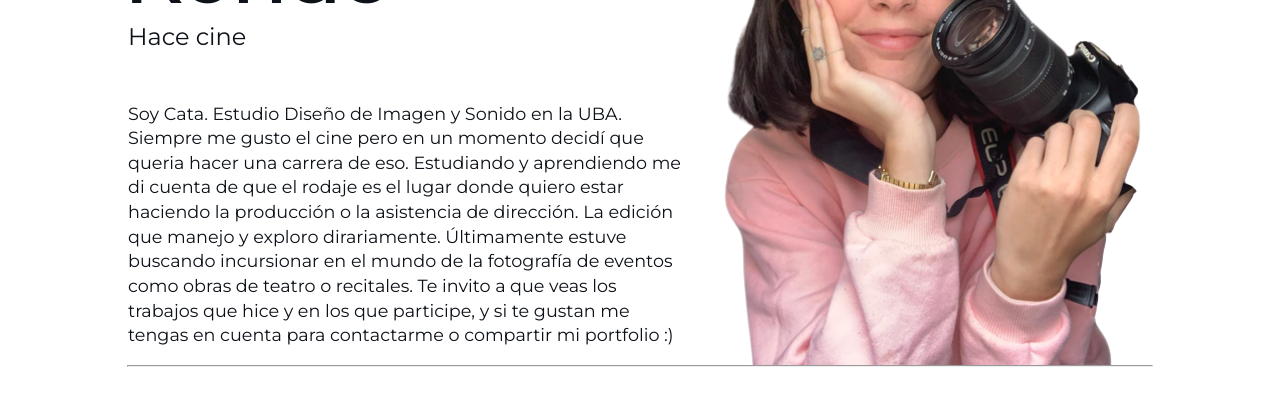
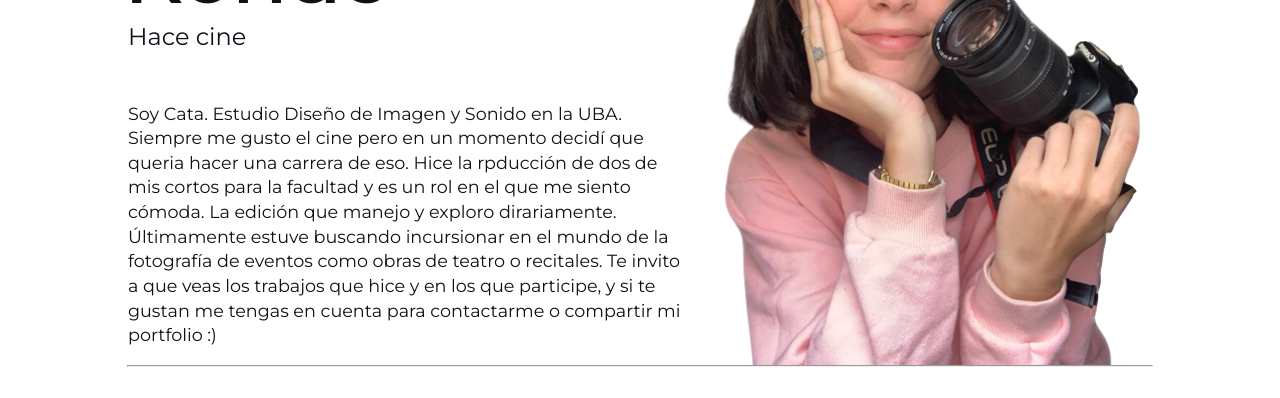
Before and after one commit to IanEvers/bronca., a Vue app: page / in a window 1280 px wide. Shown: the part 254-652 px from the top of the page. Built offline with nearby package versions, Linux system fonts and the light colour scheme.

Commit message:
cambio texto header

```diff
--- a/src/App.vue
+++ b/src/App.vue
@@ -17,7 +17,7 @@
 
             <p class="heroDescripcion desktop">
               Soy Cata. Estudio Diseño de Imagen y Sonido en la UBA.
-              Siempre me gusto el cine pero en un momento decidí que queria hacer una carrera de eso. Estudiando y aprendiendo me di cuenta de que el rodaje es el lugar donde quiero estar haciendo la producción o la asistencia de dirección. La edición que manejo y exploro dirariamente.
+              Siempre me gusto el cine pero en un momento decidí que queria hacer una carrera de eso. Hice la rpducción de dos de mis cortos para la facultad y es un rol en el que me siento cómoda. La edición que manejo y exploro dirariamente.
               Últimamente estuve buscando incursionar en el mundo de la fotografía de eventos como obras de teatro o recitales.
               Te invito a que veas los trabajos que hice y en los que participe, y si te gustan me tengas en cuenta para contactarme o compartir mi portfolio :)
             </p>
@@ -190,7 +190,8 @@ const fotos =
 }
 
 html {
-  scroll-behavior:smooth
+  scroll-behavior:smooth;
+  scroll-padding-top: 3.5rem;
 }
 
 body {
```
